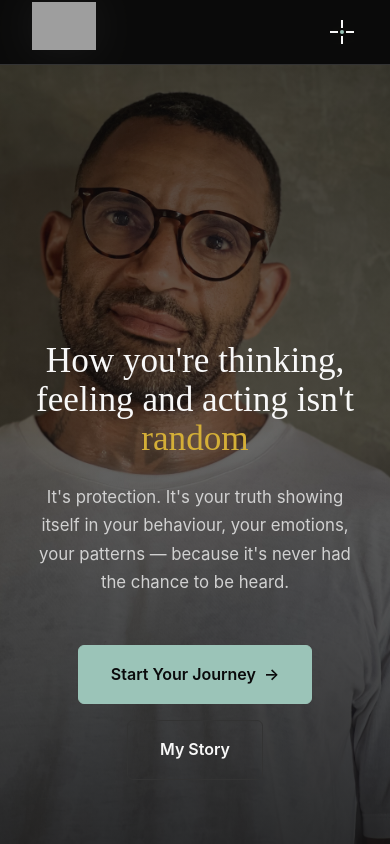
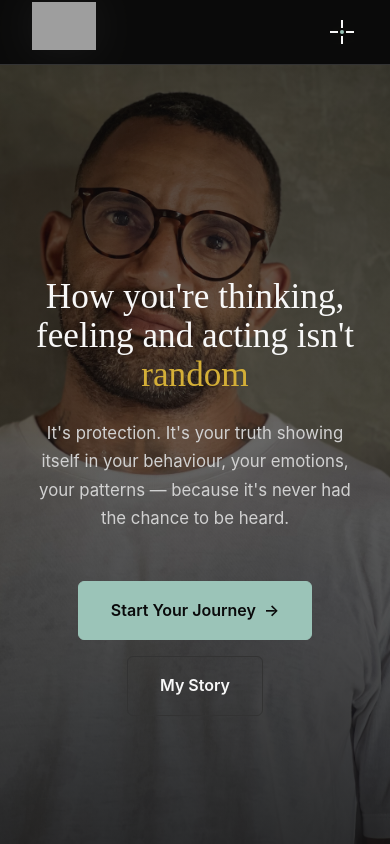
Before and after one commit to Your-True-North/true-north-websiteV2, a Next.js app: page / in a window 390 px wide. Shown: the top 844 px of the page. Built offline with nearby package versions, Linux system fonts and the light colour scheme; grey boxes are pictures that could not be loaded.

Commit message:
Add bottom margin to homepage buttons

```diff
--- a/app/page.tsx
+++ b/app/page.tsx
@@ -257,7 +257,7 @@ export default function Home() {
                 display: 'flex',
                 gap: '1rem',
                 flexWrap: 'wrap',
-                justifyContent: isMobile ? 'center' : 'flex-start'
+                justifyContent: isMobile ? 'center' : 'flex-start', marginBottom: '4rem'
               }}>
                 <Link href="/work" className="btn-primary" style={{
                   borderRadius: '6px',
```
